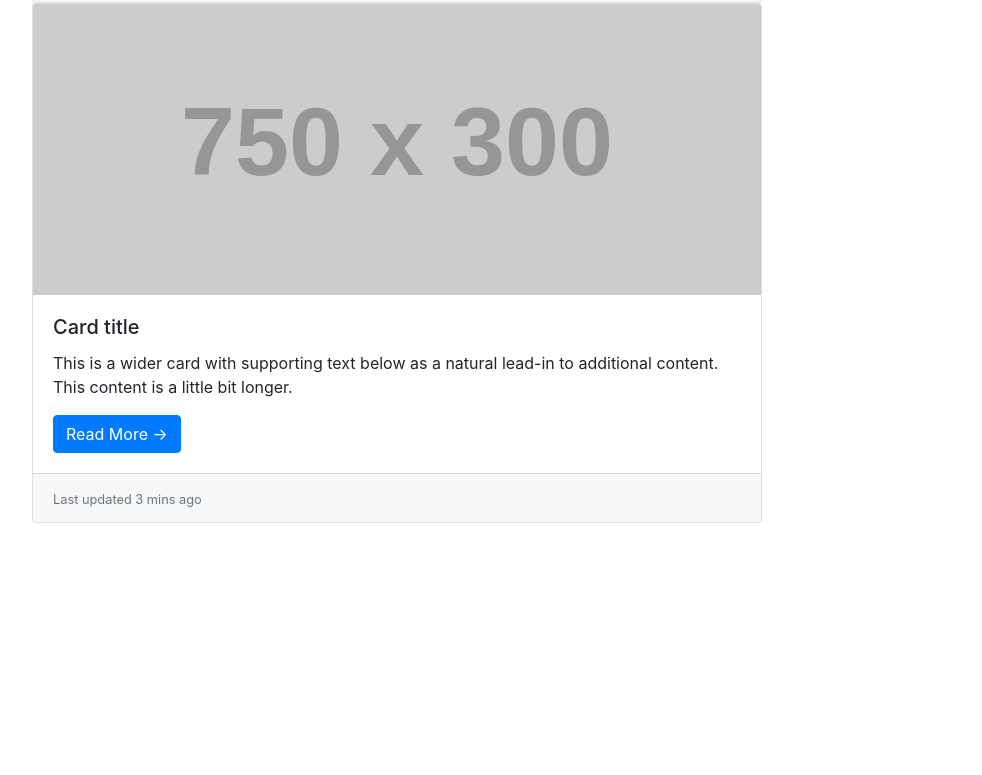
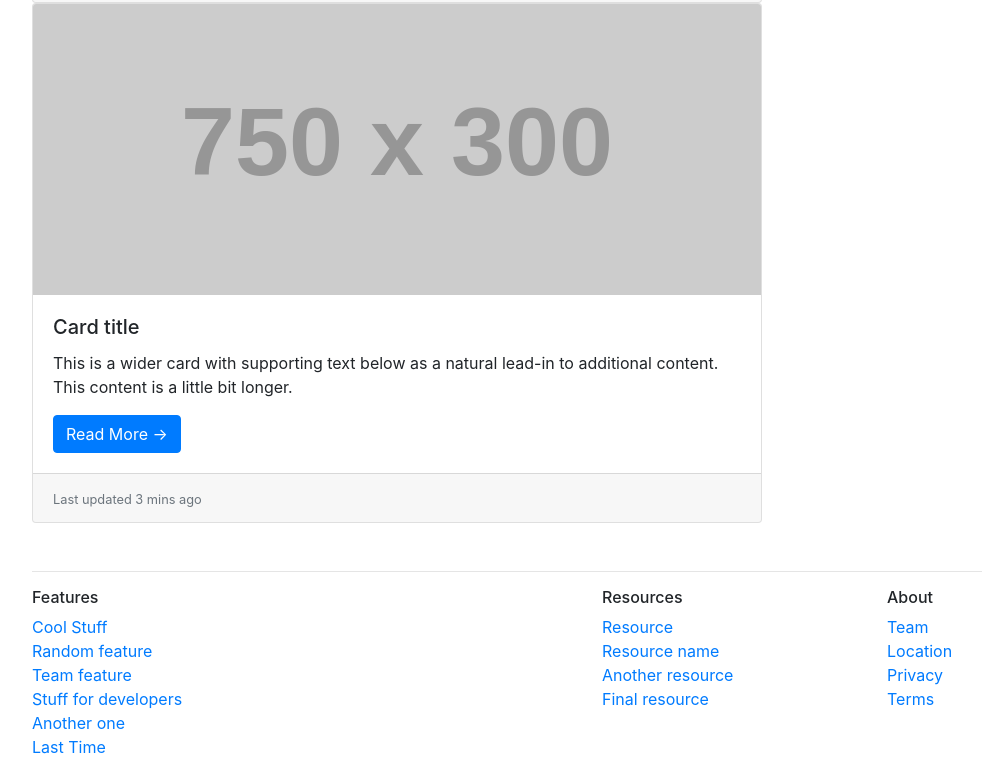
Before and after one commit to JokeryEU/M2, a plain HTML site: page D8/index.html in a window 1280 px wide. Shown: the part 3216-3991 px from the top of the page, without its empty margins (53-1035 px from the left). Before the commit the page ends 3787 px from the top, so only its background shows below. Drawn offline with nearby package versions, Linux system fonts and the light colour scheme; placeholder pictures from the web are drawn by us.

Commit message:
me and Gentrit Begaj
pair programing

```diff
--- a/D8/index.html
+++ b/D8/index.html
@@ -29,7 +29,7 @@
                 >Home <span class="sr-only">(current)</span></a
               >
             </li>
-        </ul>
+            </ul>
         </div>
       </nav>
 
@@ -376,6 +376,37 @@
         </div>
     </div>
 
+    <footer class="my-3">
+        <div class="container">
+          <hr>
+        <div class="row">
+          <div class="col-6 d-flex flex-column">
+            <h6>Features</h6>
+            <a href="#">Cool Stuff</a>
+            <a href="#">Random feature</a>
+            <a href="#">Team feature</a>
+            <a href="#">Stuff for developers</a>
+            <a href="#">Another one</a>
+            <a href="#">Last Time</a>
+          </div>
+          <div class="col-3 d-flex flex-column">
+            <h6>Resources</h6>
+            <a href="#">Resource</a>
+            <a href="#">Resource name</a>
+            <a href="#">Another resource</a>
+            <a href="#">Final resource</a>
+          </div>
+          <div class="col-3 d-flex flex-column">
+            <h6>About</h6>
+            <a href="#">Team</a>
+            <a href="#">Location</a>
+            <a href="#">Privacy</a>
+            <a href="#">Terms</a>
+          </div>
+        </div>
+      </div>
+
+     </footer>
     <script
       src="https://code.jquery.com/jquery-3.5.1.slim.min.js"
       integrity="sha384-DfXdz2htPH0lsSSs5nCTpuj/zy4C+OGpamoFVy38MVBnE+IbbVYUew+OrCXaRkfj"
```
